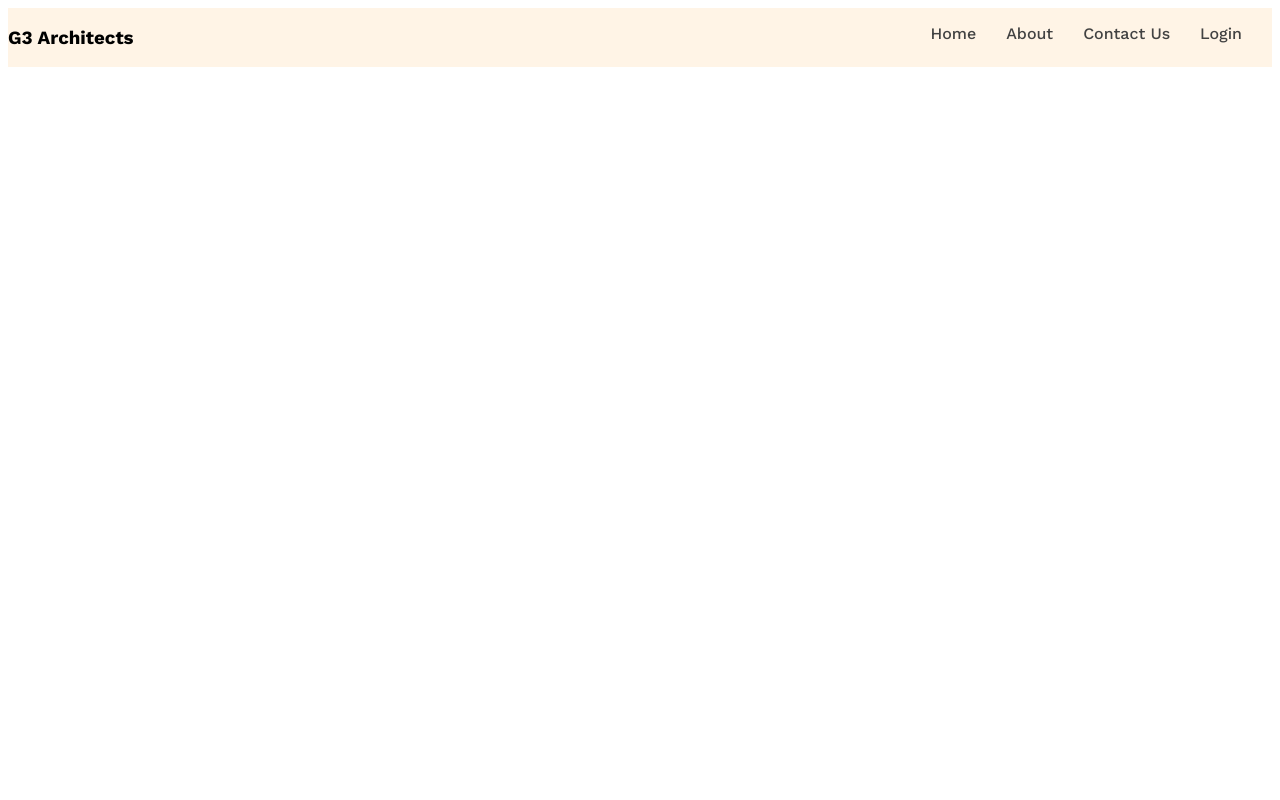
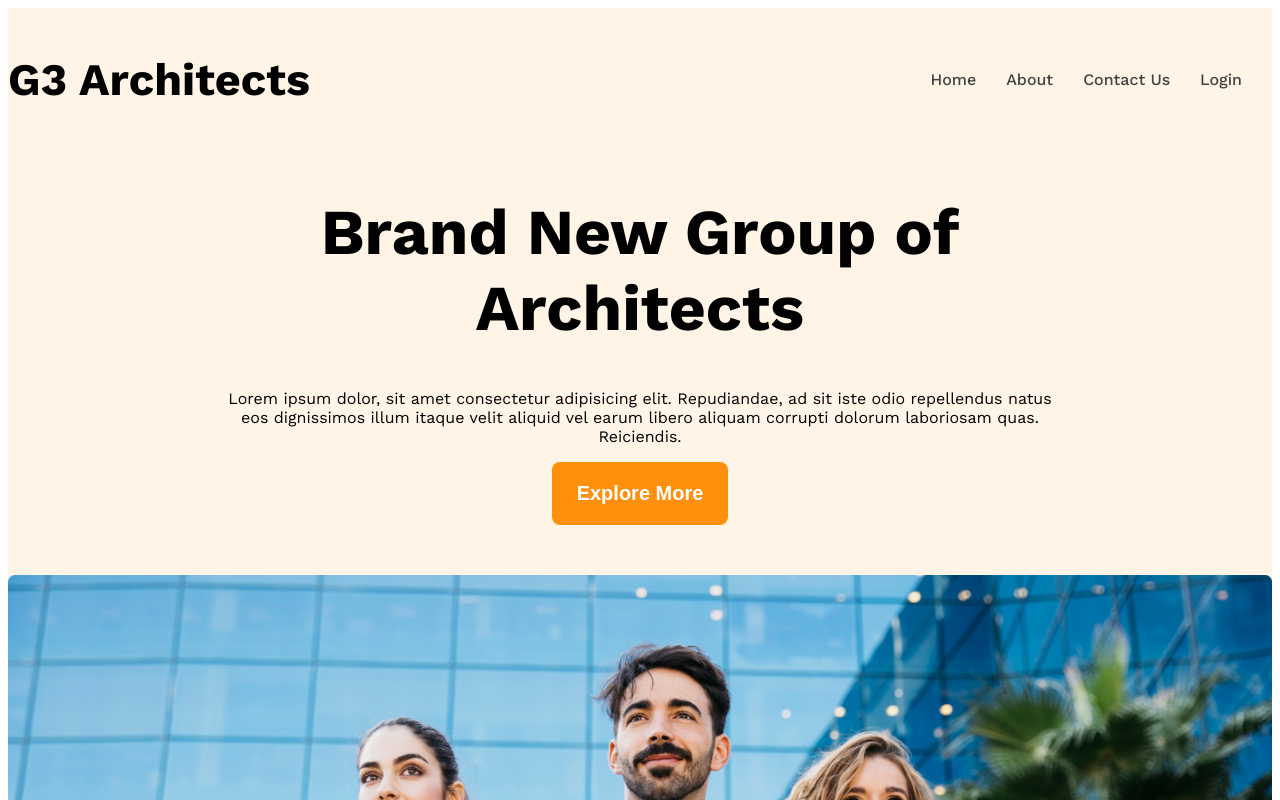
Before and after one commit to fahadmain/g3-architects-website, a plain HTML site: page index.html in a window 1280 px wide. Shown: the top 800 px of the page. Drawn offline with nearby package versions, Linux system fonts and the light colour scheme.

Commit message:
added a banner image

```diff
--- a/index.html
+++ b/index.html
@@ -1,11 +1,13 @@
 <!DOCTYPE html>
 <html lang="en">
+
 <head>
     <meta charset="UTF-8">
     <meta name="viewport" content="width=device-width, initial-scale=1.0">
     <title>G3 Architects</title>
     <link rel="stylesheet" href="style/architects.css">
 </head>
+
 <body class="work-sans-font">
     <header class="bg-light">
         <nav class="navbar display-flex ">
@@ -18,6 +20,16 @@
                 <li class="nav-item"><a href="" class="nav-link text-gray">Login</a></li>
             </ul>
         </nav>
+        <div class="banner">
+            <div class="banner-content">
+                <h1 class="banner-title">Brand New Group of Architects </h1>
+                <p class="banner-description">Lorem ipsum dolor, sit amet consectetur adipisicing elit. Repudiandae, ad
+                    sit iste odio repellendus natus eos dignissimos illum itaque velit aliquid vel earum libero aliquam
+                    corrupti dolorum laboriosam quas. Reiciendis.</p>
+                <button class="btn-primary">Explore More</button>
+            </div>
+            <img class="banner-image" src="images/banner.png" alt="">
+        </div>
     </header>
     <main>
 
@@ -27,4 +39,5 @@
     </footer>
 
 </body>
+
 </html>
--- a/style/architects.css
+++ b/style/architects.css
@@ -24,15 +24,27 @@
 .bg-light {
   background-color: rgba(255, 144, 14, 0.1);
 }
-
+.btn-primary {
+  background-color: rgb(255, 144, 14);
+  color: white;
+  padding: 20px 25px;
+  font-size: 1.25rem;
+  font-weight: 600;
+  border-radius: 8px;
+  border: none;
+}
 /* header styles */
 
 
 /* navbar related styles */
 .navbar {
   justify-content: space-between;
+  align-items: center;
 }
-
+.brand {
+  font-weight: 700;
+  font-size: 45px;
+}
 .nav-item {
   list-style: none;
   margin-right: 30px;
@@ -45,3 +57,25 @@
   max-width: 1440px;
   margin: 0 auto;
 }
+
+/* banner related style  */
+.banner-content {
+  max-width: 850px;
+  margin: 0 auto;
+  text-align: center;
+  margin-bottom: 50px;
+}
+.banner-title {
+  font-weight: 700;
+  font-size: 4rem;
+}
+.banner-image {
+  width: 100%;
+}
+/* responsive media query  */
+
+@media screen and (max-width: 576px) {
+  .navbar, .nav-links {
+    flex-direction: column;
+  }
+}
```
